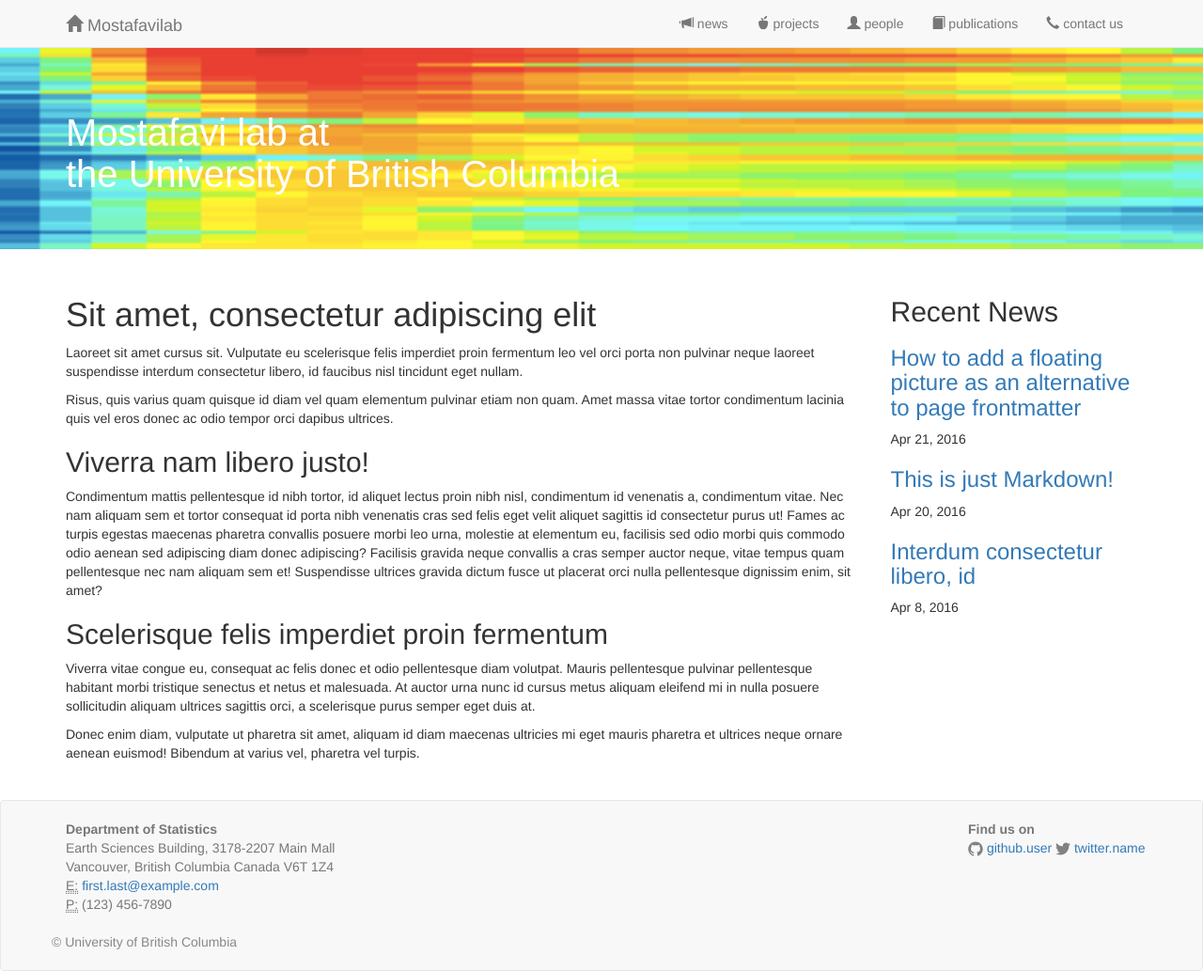
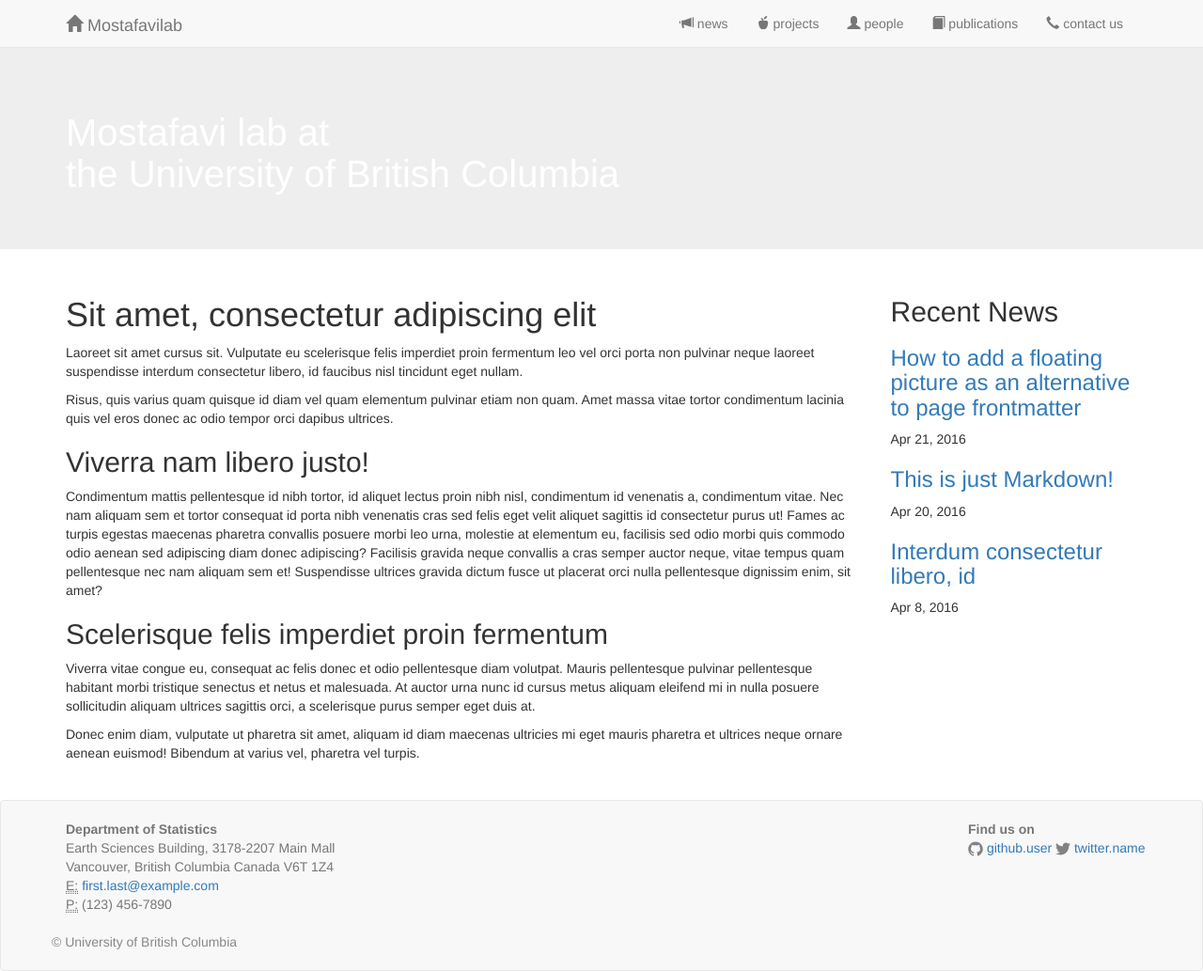
Before and after one commit to saramostafavi/saramostafavi.github.io, a Jekyll site: the page built from index.md, in a window 1280 px wide. Shown: the whole page at 94% size. Built offline with Jekyll 4.4.1, drawn with Linux system fonts in a browser that asks for light colours; nearby versions of some CDN libraries; a style sheet for code colours, icons or effects is not loaded.

Commit message:
Update main.css

```diff
--- a/css/main.css
+++ b/css/main.css
@@ -7,7 +7,7 @@
 }
 
 .jumbotron {
-   background: #000 url("../images/IFN_1.png");
+   /*background: #000 url("../images/IFN_1.png");*/
    width: 100%;
    height: 100%;
    background-size: cover;
@@ -16,7 +16,7 @@
 }
 
 .jumbotron.bg {
-   opacity: 0.2;
+   opacity: 0.5;
    color: #fff;
    background: #000;
    background: #000 url("../images/IFN_1.png");
```
